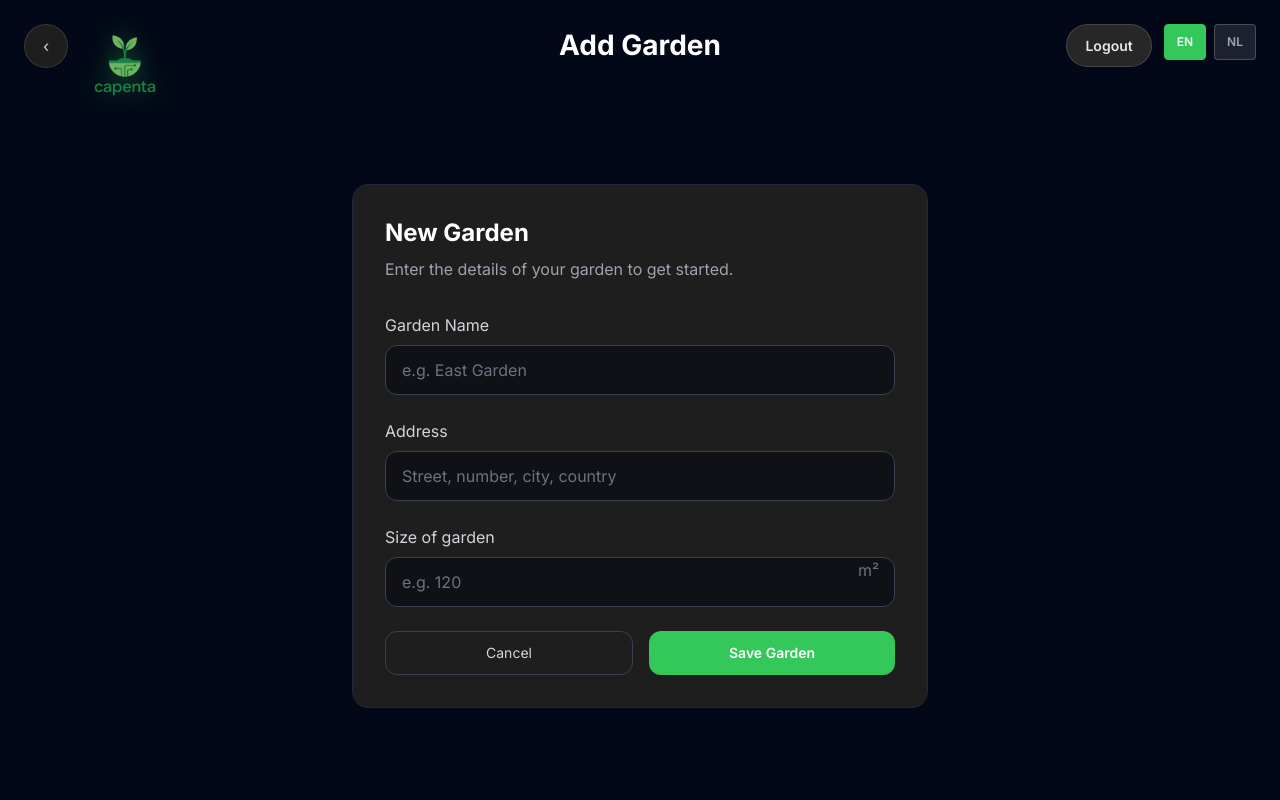
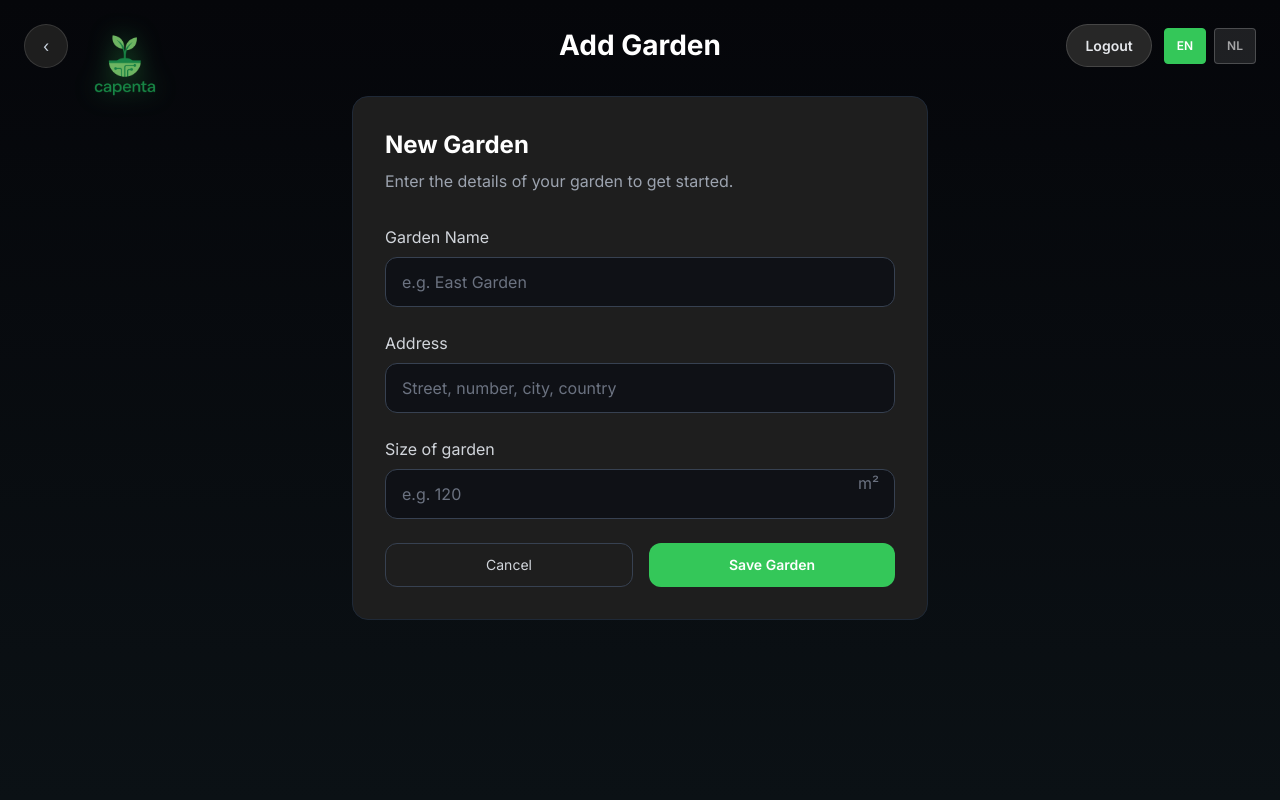
Before and after one commit to A-D-DBS-application/web-application-2025-group-43, a Flask app: page /garden/add in a window 1280 px wide. Run offline with Flask 3, Linux system fonts and the light colour scheme; the visitor is signed in with stand-in values (Sample User, id 1); some libraries are stand-ins or nearby versions.

Commit message:
Reapply "fix?"
This reverts commit efd9886bb5da579e5bbd1bf85eff27fba142867b.

```diff
--- a/app/static/styles/add_garden.css
+++ b/app/static/styles/add_garden.css
@@ -1,7 +1,7 @@
 /* ====== Add Garden specifieke styling ====== */
 
 body{
-  background:#05060a;
+  background:linear-gradient(180deg,#05060a,#0b1115);
   font-family:Inter,system-ui,-apple-system,BlinkMacSystemFont,"Segoe UI",
                Roboto,"Helvetica Neue",Arial,sans-serif;
 }
--- a/app/static/styles/add_playfield.css
+++ b/app/static/styles/add_playfield.css
@@ -1,5 +1,5 @@
 body{
-  background:#05060a;
+  background:linear-gradient(180deg,#05060a,#0b1115);
   font-family:Inter,system-ui,-apple-system,BlinkMacSystemFont,"Segoe UI",Roboto,"Helvetica Neue",Arial,sans-serif;
 }
 
--- a/app/static/styles/edit_garden.css
+++ b/app/static/styles/edit_garden.css
@@ -1,5 +1,5 @@
 body{
-      background:#05060a;
+      background:linear-gradient(180deg,#05060a,#0b1115);
       font-family:Inter,system-ui,-apple-system,"Segoe UI",Roboto,"Helvetica Neue",Arial,sans-serif;
     }
 
--- a/app/static/styles/edit_playfield.css
+++ b/app/static/styles/edit_playfield.css
@@ -1,5 +1,5 @@
 body {
-      background:#05060a;
+      background:linear-gradient(180deg,#05060a,#0b1115);
       font-family:Inter,system-ui,-apple-system,"Segoe UI",Roboto,"Helvetica Neue",Arial,sans-serif;
     }
 
--- a/app/static/styles/topbar.css
+++ b/app/static/styles/topbar.css
@@ -50,7 +50,7 @@
   justify-content:flex-end;
 
   /* ✅ KEY: knoppen bovenaan */
-  align-items:flex-start;
+  align-items:center;
 
   gap:12px;
   flex-wrap:wrap;
--- a/app/templates/add_garden.html
+++ b/app/templates/add_garden.html
@@ -16,7 +16,7 @@
 
   <link rel="stylesheet" href="{{ url_for('static', filename='styles/add_garden.css') }}">
 
-  <div class="max-w-7xl mx-auto px-6 py-6">
+  <div class="max-w-7xl mx-auto px-6 pt-0 pb-6 mt-[-64px]">
 
     <!-- Card -->
     <main class="max-w-xl mx-auto">
@@ -74,7 +74,7 @@
                        focus:outline-none focus:border-[#34C759]
                        focus:ring-2 focus:ring-[#34C759]/20 transition-all"
               >
-              <span class="absolute right-4 top-1/2 -translate-y-1/2 text-gray-500">m²</span>
+              <span class="absolute right-4 -translate-y-1/2 text-gray-500" style="top: 51%;">m²</span>
             </div>
           </div>
 
--- a/app/templates/add_playfield.html
+++ b/app/templates/add_playfield.html
@@ -22,7 +22,7 @@
   <link rel="stylesheet" href="{{ url_for('static', filename='styles/language_switcher.css') }}">
   <link rel="stylesheet" href="{{ url_for('static', filename='styles/add_playfield.css') }}">
 
-  <div class="max-w-7xl mx-auto px-6 py-6">
+  <div class="max-w-7xl mx-auto px-6 pt-0 pb-6 mt-[-64px]">
 
     <!-- Main card -->
     <main class="max-w-xl mx-auto">
@@ -71,7 +71,7 @@
                 readonly
                 class="w-full px-4 py-3 pr-12 bg-[#0F1116] border border-gray-700 rounded-xl text-gray-400 cursor-not-allowed"
               />
-              <span class="absolute right-4 top-1/2 -translate-y-1/2 text-gray-500">m²</span>
+              <span class="absolute right-4 top-[calc(50%+1px)] -translate-y-1/2 text-gray-500">m²</span>
             </div>
           </div>
 
--- a/app/templates/base.html
+++ b/app/templates/base.html
@@ -21,7 +21,7 @@
         href="{{ url_for('static', filename='styles/topbar.css') }}">
 
 </head>
-<body class="bg-[#020817] text-slate-100">
+<body class="bg-[#020817] text-slate-100 min-h-screen">
   <!-- Global Topbar (Language + Logout/Add/Back/Title) -->
   {% set title = title if title is defined else None %}
   {% set back_url = back_url if back_url is defined else None %}
--- a/app/templates/edit_garden.html
+++ b/app/templates/edit_garden.html
@@ -16,7 +16,7 @@
 
   <link rel="stylesheet" href="{{ url_for('static', filename='styles/edit_garden.css') }}">
 
-  <div class="max-w-7xl mx-auto px-6 py-6">
+  <div class="max-w-7xl mx-auto px-6 pt-0 pb-6 mt-[-64px]">
 
     <!-- Card -->
     <main class="max-w-xl mx-auto">
@@ -59,7 +59,7 @@
                            rounded-xl text-white placeholder-gray-500
                            focus:outline-none focus:border-[#34C759]
                            focus:ring-2 focus:ring-[#34C759]/20 transition-all"/>
-              <span class="absolute right-4 top-1/2 -translate-y-1/2 text-gray-500">m²</span>
+              <span class="absolute right-4 -translate-y-1/2 text-gray-500" style="top: 51%;">m²</span>
             </div>
           </div>
 
```
Also changed, not shown: other parts of app/static/styles/add_garden.css (+0 -40 lines), app/static/styles/garden_selection.css (+0 -11 lines), app/templates/edit_playfield.html (+10 -44 lines).
